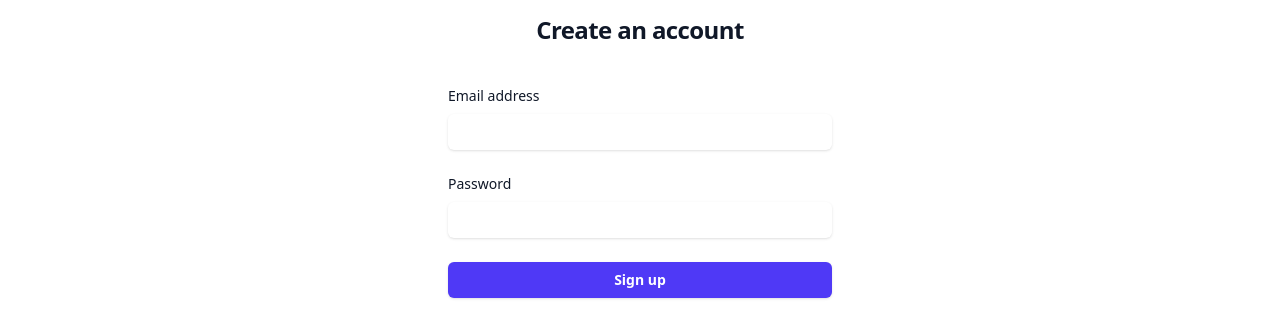
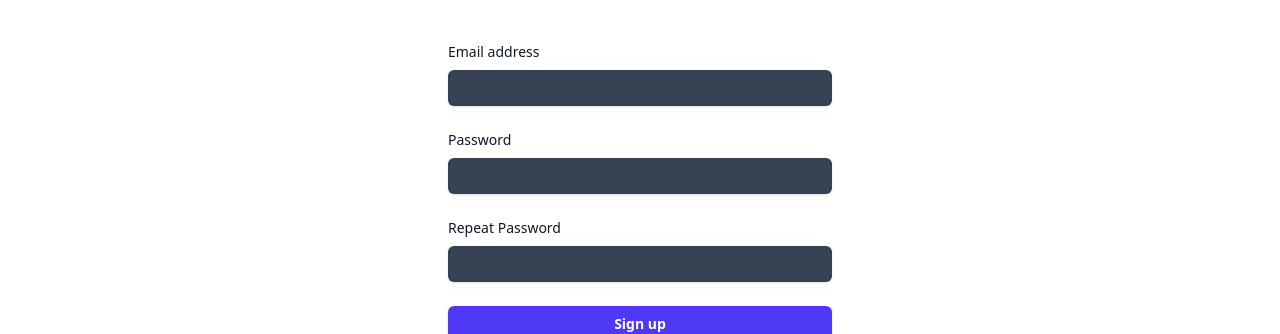
Before and after one commit to prescho44/ToDoList, a React (Vite) app: page /sign-up in a window 1280 px wide. Shown: the part 284-618 px from the top of the page. Built offline with nearby package versions, Linux system fonts and the light colour scheme; no server answers.

Commit message:
refactor: add page todos and update style of some components

```diff
--- a/src/App.tsx
+++ b/src/App.tsx
@@ -6,6 +6,8 @@ import Footer from "./components/layout/Footer";
 import NotFound from "./pages/NotFound";
 import CalendarPage from "./pages/CalendarPage";
 import Header from "./components/layout/Header";
+import ToDos from "./components/layout/ToDosLayout/ToDos";
+import Authenticated from "./components/auth/Authenticated";
 
 const App = () => {
   return (
@@ -14,11 +16,16 @@ const App = () => {
         <Header />
         <Routes>
           <Route index element={<LandingPage />} />
-          <Route path="/calendar" element={<CalendarPage />} />
           <Route path="/sign-in" element={<SignIn />} />
           <Route path="/sign-up" element={<SignUp />} />
           <Route path="/*" element={<NotFound />} />
         </Routes>
+        <Authenticated>
+          <Routes>
+            <Route path="/calendar/:month/to-dos/:day" element={<ToDos />} />
+            <Route path="/calendar" element={<CalendarPage />} />
+          </Routes>
+        </Authenticated>
         <Footer />
       </div>
     </div>
--- /dev/null
+++ b/src/components/auth/Authenticated.tsx
@@ -0,0 +1,10 @@
+import useAuthSession from "../../hooks/useAuthSession";
+import { ReactNode } from "react";
+
+const Authenticated = ({ children }: { children: ReactNode }) => {
+  const session = useAuthSession();
+
+  return <>{session ? children : null }</>;
+};
+
+export default Authenticated;
--- a/src/components/auth/SignUp.tsx
+++ b/src/components/auth/SignUp.tsx
@@ -1,45 +1,51 @@
-import { FormEvent, useState } from 'react';
-import { supabase } from '../../../supabase.config';
-import { useNavigate } from 'react-router';
+import { FormEvent, useState } from "react";
+import { supabase } from "../../../supabase.config";
+import { useNavigate } from "react-router";
 
 const SignUp = () => {
   const navigate = useNavigate();
-  const [email, setEmail] = useState('');
-  const [password, setPassword] = useState('');
-  const [errorMessage, setErrorMessage] = useState('');
-  const [successMessage, setSuccessMessage] = useState('');
+  const [email, setEmail] = useState("");
+  const [repeatPassword, setRepeatPassword] = useState("");
+  const [password, setPassword] = useState("");
+  const [errorMessage, setErrorMessage] = useState("");
+  const [successMessage, setSuccessMessage] = useState("");
   const [loading, setLoading] = useState(false);
 
   const signUpNewUser = async (e: FormEvent<HTMLFormElement>) => {
     e.preventDefault();
+
+    if (repeatPassword !== password) {
+      return alert("Repeat password is not equal with password");
+    }
+
     setLoading(true);
-    setErrorMessage('');
-    setSuccessMessage('');
+    setErrorMessage("");
+    setSuccessMessage("");
 
     const { error } = await supabase.auth.signUp({ email, password });
 
     if (error) {
       setErrorMessage(
-        error.message || 'Registration failed. Please try again.'
+        error.message || "Registration failed. Please try again.",
       );
     } else {
       setSuccessMessage(
-        'Registration successful! Please check your email to confirm.'
+        "Registration successful! Please check your email to confirm.",
       );
     }
-    navigate('/');
+    navigate("/");
     setLoading(false);
   };
 
   return (
-    <div className="flex min-h-full flex-1 flex-col justify-center px-6 py-12 lg:px-8">
+    <div className="flex min-h-full flex-1 flex-col justify-center bg-white px-6 py-12 text-gray-900 transition-colors duration-200 lg:px-8 dark:bg-gray-900 dark:text-white">
       <div className="sm:mx-auto sm:w-full sm:max-w-sm">
         <img
           alt="Your Company"
           src="https://tailwindcss.com/plus-assets/img/logos/mark.svg?color=indigo&shade=600"
           className="mx-auto h-10 w-auto"
         />
-        <h2 className="mt-10 text-center text-2xl font-bold tracking-tight text-gray-900">
+        <h2 className="mt-10 text-center text-2xl font-bold tracking-tight text-gray-900 dark:text-white">
           Create an account
         </h2>
         {errorMessage && <p className="mt-2 text-red-500">{errorMessage}</p>}
@@ -53,7 +59,7 @@ const SignUp = () => {
           <div>
             <label
               htmlFor="email"
-              className="block text-sm font-medium text-gray-900"
+              className="block text-sm font-medium text-gray-900 dark:text-white"
             >
               Email address
             </label>
@@ -64,14 +70,14 @@ const SignUp = () => {
               autoComplete="email"
               value={email}
               onChange={(e) => setEmail(e.target.value)}
-              className="mt-2 block w-full rounded-md border-gray-300 px-3 py-2 text-gray-900 shadow-sm focus:border-indigo-600 focus:ring-indigo-600 sm:text-sm"
+              className="mt-2 block w-full rounded-md border-gray-300 bg-gray-700 px-3 py-2 text-white shadow-sm focus:border-indigo-600 focus:ring-indigo-600 sm:text-sm dark:text-white"
             />
           </div>
 
           <div>
             <label
               htmlFor="password"
-              className="block text-sm font-medium text-gray-900"
+              className="block text-sm font-medium text-gray-900 dark:text-white"
             >
               Password
             </label>
@@ -82,7 +88,24 @@ const SignUp = () => {
               autoComplete="new-password"
               value={password}
               onChange={(e) => setPassword(e.target.value)}
-              className="mt-2 block w-full rounded-md border-gray-300 px-3 py-2 text-gray-900 shadow-sm focus:border-indigo-600 focus:ring-indigo-600 sm:text-sm"
+              className="mt-2 block w-full rounded-md border-gray-300 bg-gray-700 px-3 py-2 text-white shadow-sm focus:border-indigo-600 focus:ring-indigo-600 sm:text-sm dark:text-white"
+            />
+          </div>
+          <div>
+            <label
+              htmlFor="password"
+              className="block text-sm font-medium text-gray-900 dark:text-white"
+            >
+              Repeat Password
+            </label>
+            <input
+              id="repeatPassword"
+              type="repeatPassword"
+              required
+              autoComplete="new-repeatPassword"
+              value={repeatPassword}
+              onChange={(e) => setRepeatPassword(e.target.value)}
+              className="mt-2 block w-full rounded-md border-gray-300 bg-gray-700 px-3 py-2 text-white shadow-sm focus:border-indigo-600 focus:ring-indigo-600 sm:text-sm dark:text-white"
             />
           </div>
 
@@ -90,10 +113,10 @@ const SignUp = () => {
             type="submit"
             disabled={loading}
             className={`flex w-full justify-center rounded-md px-3 py-2 text-sm font-semibold text-white shadow-sm ${
-              loading ? 'bg-indigo-400' : 'bg-indigo-600 hover:bg-indigo-500'
-            } focus:outline-none focus:ring-2 focus:ring-indigo-600`}
+              loading ? "bg-indigo-400" : "bg-indigo-600 hover:bg-indigo-500"
+            } focus:ring-2 focus:ring-indigo-600 focus:outline-none`}
           >
-            {loading ? 'Signing up...' : 'Sign up'}
+            {loading ? "Signing up..." : "Sign up"}
           </button>
         </form>
       </div>
--- a/src/components/layout/CalendarLayout/Calendar.tsx
+++ b/src/components/layout/CalendarLayout/Calendar.tsx
@@ -1,4 +1,5 @@
 import { useState } from "react";
+import { useNavigate } from "react-router";
 
 const monthDays: number[] = [
   1, 2, 3, 4, 5, 6, 7, 8, 9, 10, 11, 12, 13, 14, 15, 16, 17, 18, 19, 20, 21, 22,
@@ -25,6 +26,7 @@ const months: string[] = [
 const Calendar = () => {
   const date = new Date().getMonth();
   const [month, setMonth] = useState<number>(date);
+  const navigate = useNavigate();
 
   if (month > 11) {
     setMonth(0);
@@ -32,6 +34,10 @@ const Calendar = () => {
   if (month < 0) {
     setMonth(11);
   }
+
+  const handleDate = (day: number) => {
+    navigate(`/calendar/${months[month]}/to-dos/${day}`);
+  };
 
   return (
     <>
@@ -76,8 +82,9 @@ const Calendar = () => {
         <div className="grid grid-cols-7 content-center gap-7 px-3 py-4 break-words sm:gap-10 sm:px-8 dark:text-white">
           {monthDays.map((day, index) => (
             <div
+              onClick={() => handleDate(day)}
               key={index}
-              className="cursor-pointer rounded-lg border-gray-500 bg-cyan-100 text-center sm:h-20 sm:min-w-10 sm:border sm:shadow-md lg:p-2 dark:border-gray-600 dark:bg-gray-800 dark:text-white dark:hover:bg-gray-700 dark:sm:active:bg-cyan-900 sm:active:bg-cyan-200"
+              className="cursor-pointer rounded-lg border-gray-500 bg-cyan-100 text-center sm:h-20 sm:min-w-10 sm:border sm:shadow-md sm:active:bg-cyan-200 lg:p-2 dark:border-gray-600 dark:bg-gray-800 dark:text-white dark:hover:bg-gray-700 dark:sm:active:bg-cyan-900"
             >
               <span className="rounded-full text-center active:bg-cyan-100 sm:p-2 sm:active:bg-transparent">
                 {day}
--- a/src/components/layout/Footer.tsx
+++ b/src/components/layout/Footer.tsx
@@ -1,6 +1,5 @@
 import { Link } from "react-router";
 import useAuthSession from "../../hooks/useAuthSession";
-import LogoutButton from "../auth/LogoutButton";
 
 const navigation = [
   { name: "Features", href: "/features" },
@@ -13,7 +12,7 @@ const Footer = () => {
   const session = useAuthSession();
 
   return (
-    <div className="z-0 grid items-center justify-center text-center text-white sm:flex sm:h-31 sm:flex-col lg:h-46 dark:bg-gray-800">
+    <div className="z-0 grid items-center justify-center text-center text-white sm:flex sm:h-31 sm:flex-col lg:h-46 bg-violet-100 dark:bg-gray-800">
       <nav
         aria-label="Global"
         className="grid items-center justify-center p-6 sm:flex sm:justify-between lg:px-8"
@@ -43,7 +42,7 @@ const Footer = () => {
             ))}
           </div>
           <div className="flex flex-1 justify-center gap-x-6">
-            {!session ? (
+            {!session && (
               <div className="grid gap-6 pt-6 sm:flex sm:pt-0 sm:pl-10">
                 <Link
                   to="/sign-in"
@@ -60,10 +59,6 @@ const Footer = () => {
                   Sign Up
                 </Link>
               </div>
-            ) : (
-              <div className="flex pt-2 sm:pt-0 sm:pl-6">
-                <LogoutButton />
-              </div>
             )}
           </div>
         </div>
--- /dev/null
+++ b/src/components/layout/ToDosLayout/ToDos.tsx
@@ -0,0 +1,13 @@
+import { useParams } from "react-router";
+
+const ToDos = () => {
+const {month, day} = useParams()
+
+  return (
+    <div className="min-h-screen bg-white text-gray-900 transition-colors duration-200 dark:bg-gray-900 dark:text-white">
+      <h1>Todos {day} {month}</h1>
+    </div>
+  );
+};
+
+export default ToDos;
--- a/src/pages/LandingPage.tsx
+++ b/src/pages/LandingPage.tsx
@@ -13,7 +13,7 @@ const LandingPage = () => {
               clipPath:
                 "polygon(74.1% 44.1%, 100% 61.6%, 97.5% 26.9%, 85.5% 0.1%, 80.7% 2%, 72.5% 32.5%, 60.2% 62.4%, 52.4% 68.1%, 47.5% 58.3%, 45.2% 34.5%, 27.5% 76.7%, 0.1% 64.9%, 17.9% 100%, 27.6% 76.8%, 76.1% 97.7%, 74.1% 44.1%)",
             }}
-            className="relative left-[calc(50%-11rem)] aspect-[1155/678] w-[36.125rem] -translate-x-1/2 rotate-[30deg] bg-gradient-to-tr from-indigo-300 to-pink-300 opacity-30 sm:left-[calc(50%-30rem)] sm:w-[72.1875rem] dark:from-indigo-700 dark:to-pink-700"
+            className="relative left-[calc(50%-11rem)] aspect-[1155/678] w-[36.125rem] -translate-x-1/2 rotate-[30deg] bg-gradient-to-tr from-indigo-400 to-pink-400 opacity-30 sm:left-[calc(50%-30rem)] sm:w-[72.1875rem] dark:from-indigo-700 dark:to-pink-700"
           />
         </div>
         <div className="mx-auto max-w-2xl py-32 sm:py-48 lg:py-56">
@@ -50,7 +50,7 @@ const LandingPage = () => {
               clipPath:
                 "polygon(74.1% 44.1%, 100% 61.6%, 97.5% 26.9%, 85.5% 0.1%, 80.7% 2%, 72.5% 32.5%, 60.2% 62.4%, 52.4% 68.1%, 47.5% 58.3%, 45.2% 34.5%, 27.5% 76.7%, 0.1% 64.9%, 17.9% 100%, 27.6% 76.8%, 76.1% 97.7%, 74.1% 44.1%)",
             }}
-            className="relative left-[calc(50%+3rem)] aspect-[1155/678] w-[36.125rem] -translate-x-1/2 bg-gradient-to-tr from-indigo-300 to-pink-300 opacity-30 sm:left-[calc(50%+36rem)] sm:w-[72.1875rem] dark:from-indigo-700 dark:to-pink-700"
+            className="relative left-[calc(50%+3rem)] aspect-[1155/678] w-[36.125rem] -translate-x-1/2 bg-gradient-to-tr from-indigo-400 to-pink-400 opacity-30 sm:left-[calc(50%+36rem)] sm:w-[72.1875rem] dark:from-indigo-700 dark:to-pink-700"
           />
         </div>
       </div>
```
Also changed, not shown: src/components/auth/SignIn.tsx (+11 -9 lines).
